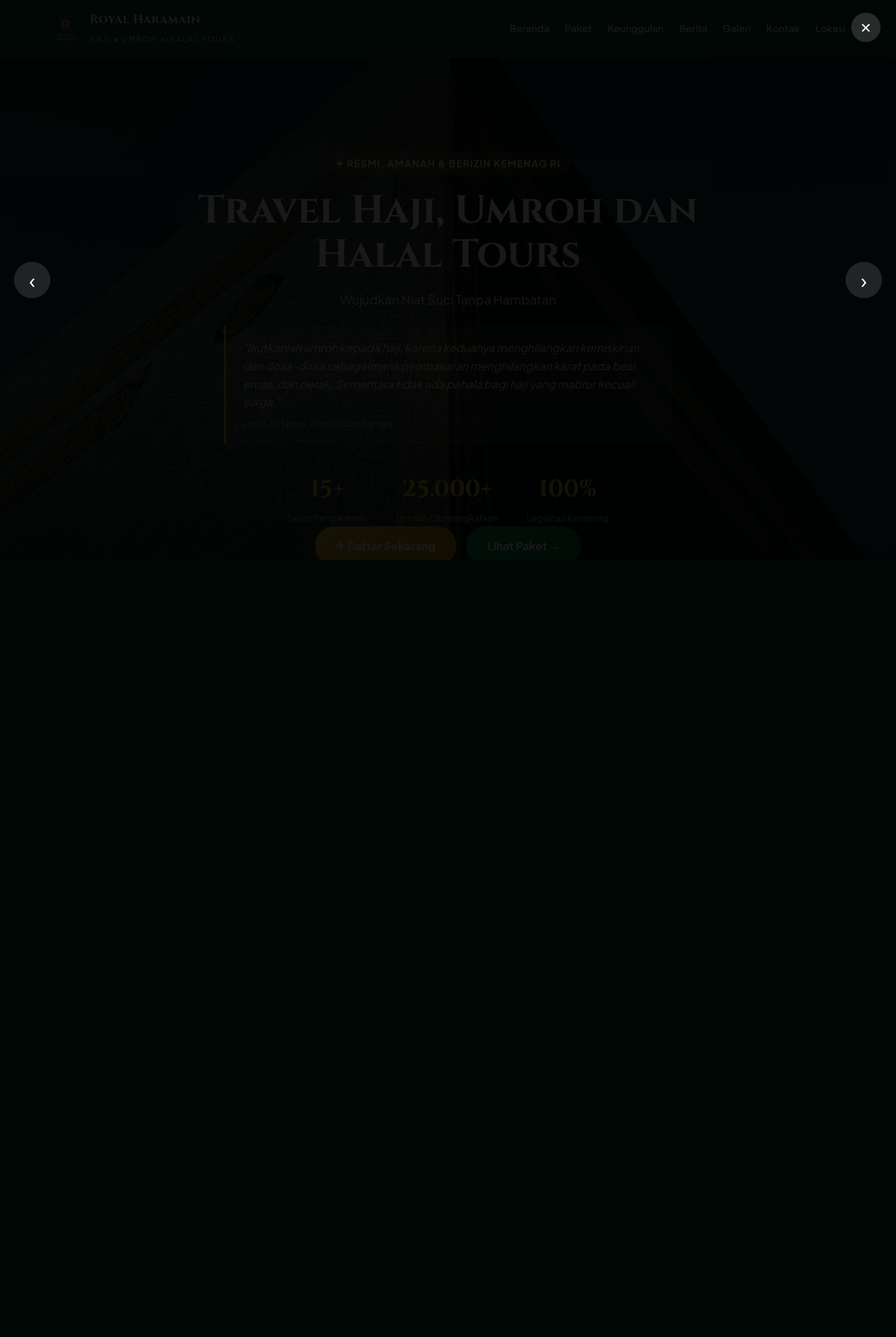
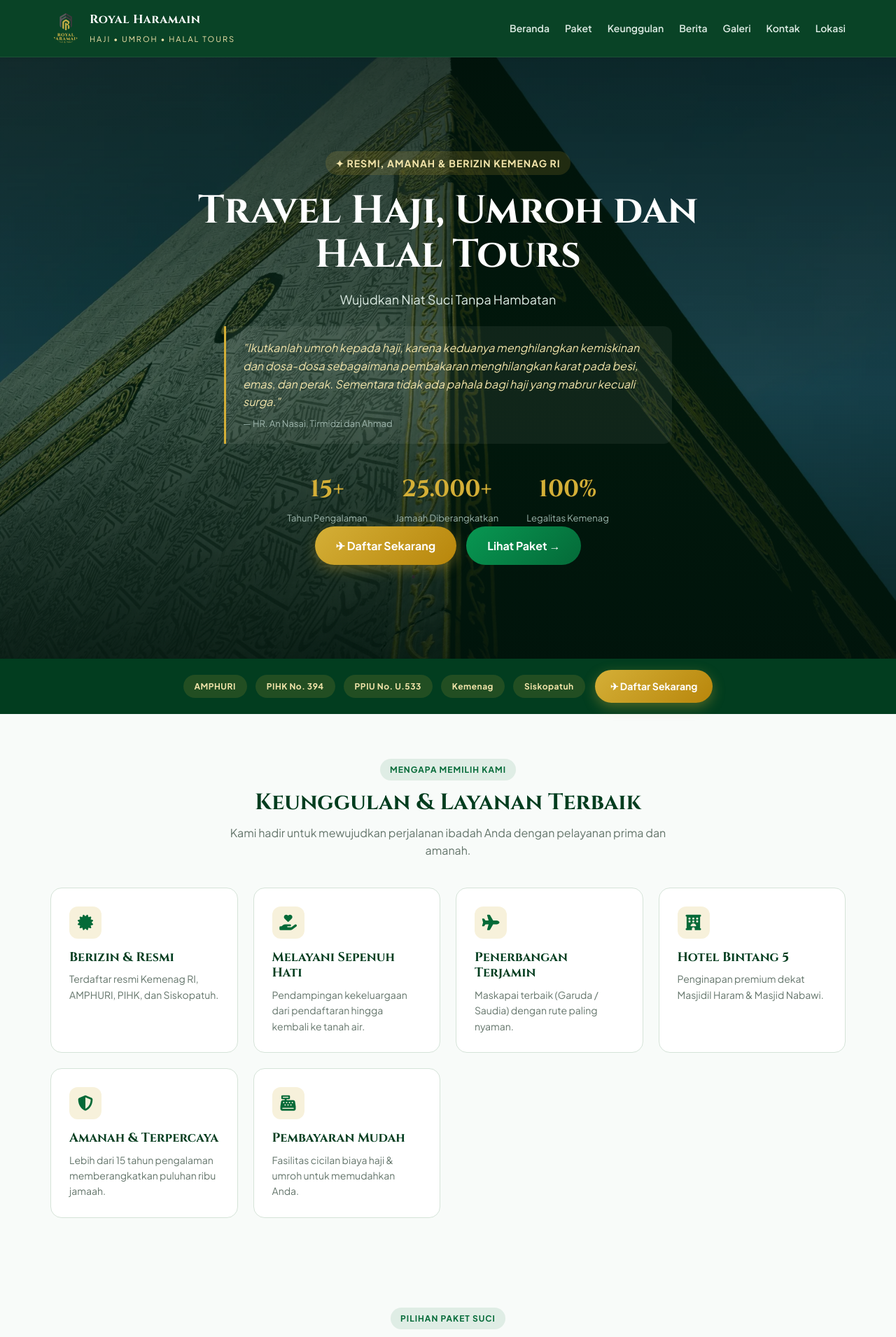
Before and after one commit to baktisaputro/royalharamain, a PHP site: page /royalharamain/ in a window 1280 px wide. Shown: the top 1910 px of the page at 70% size. Before the commit the page ends 800 px from the top, so only its background shows below. Run offline with PHP 8.4, Linux system fonts and the light colour scheme; data comes from the database, SQL or seed files in the repository; data that the repository does not hold is empty.

Commit message:
Fix lightbox fullscreen overlay: tambah .lightbox[hidden]{display:none!important} agar lightbox tidak selalu terlihat

```diff
--- a/css/style_pub.css
+++ b/css/style_pub.css
@@ -132,6 +132,7 @@ section { padding:64px 0; }
 .gallery-ig .ig-follow { display:inline-flex; align-items:center; gap:8px; padding:10px 22px; border-radius:30px; background:linear-gradient(135deg,#d4af37,#b8860b); color:#fff; font-size:14px; font-weight:700; }
 
 /* Lightbox */
+.lightbox[hidden] { display:none!important; }
 .lightbox { position:fixed; inset:0; z-index:300; background:rgba(0,0,0,.9); display:flex; align-items:center; justify-content:center; padding:20px; }
 .lightbox-inner { max-width:90vw; max-height:86vh; text-align:center; }
 .lightbox-inner img { max-width:100%; max-height:78vh; border-radius:10px; box-shadow:0 10px 50px rgba(0,0,0,.5); }
--- a/index.php
+++ b/index.php
@@ -127,7 +127,7 @@ $promo = db()->query('SELECT * FROM promos WHERE id=1')->fetch() ?: [];
   <link rel="preconnect" href="https://fonts.gstatic.com" crossorigin>
   <link href="https://fonts.googleapis.com/css2?family=Cinzel:wght@500;600;700;800&family=Plus+Jakarta+Sans:wght@400;500;600;700;800&display=swap" rel="stylesheet">
   <link rel="stylesheet" href="https://cdnjs.cloudflare.com/ajax/libs/font-awesome/6.4.0/css/all.min.css">
-  <link rel="stylesheet" href="css/style_pub.css?v=2">
+  <link rel="stylesheet" href="css/style_pub.css?v=3">
   <style>
     /* Tema dinamis dari database (Admin -> Hero -> Tema Website) */
     <?php if (count($hero_slides) > 1): ?>
```
Also changed, not shown: SESSION.md (+1 -1 lines).
